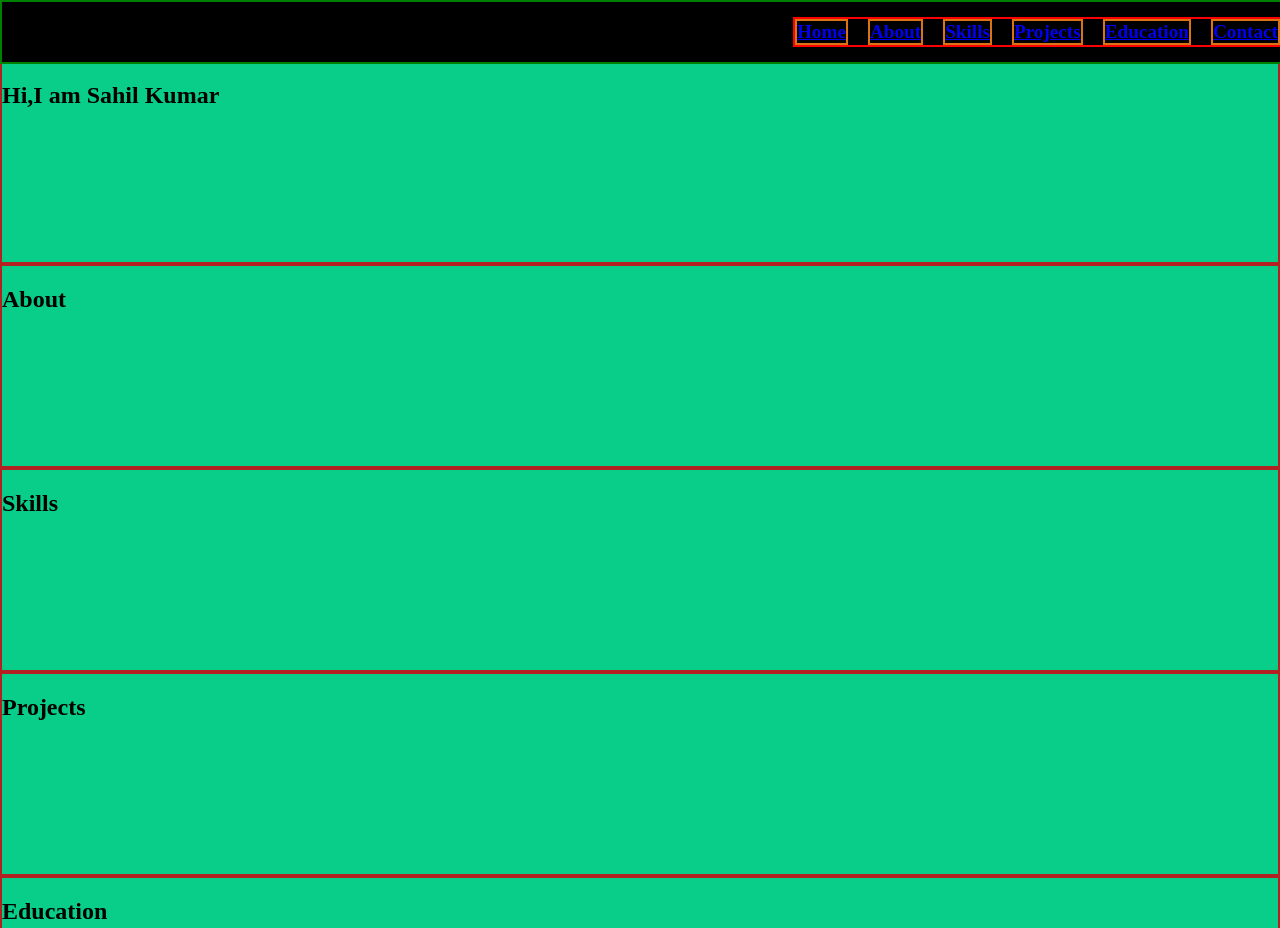
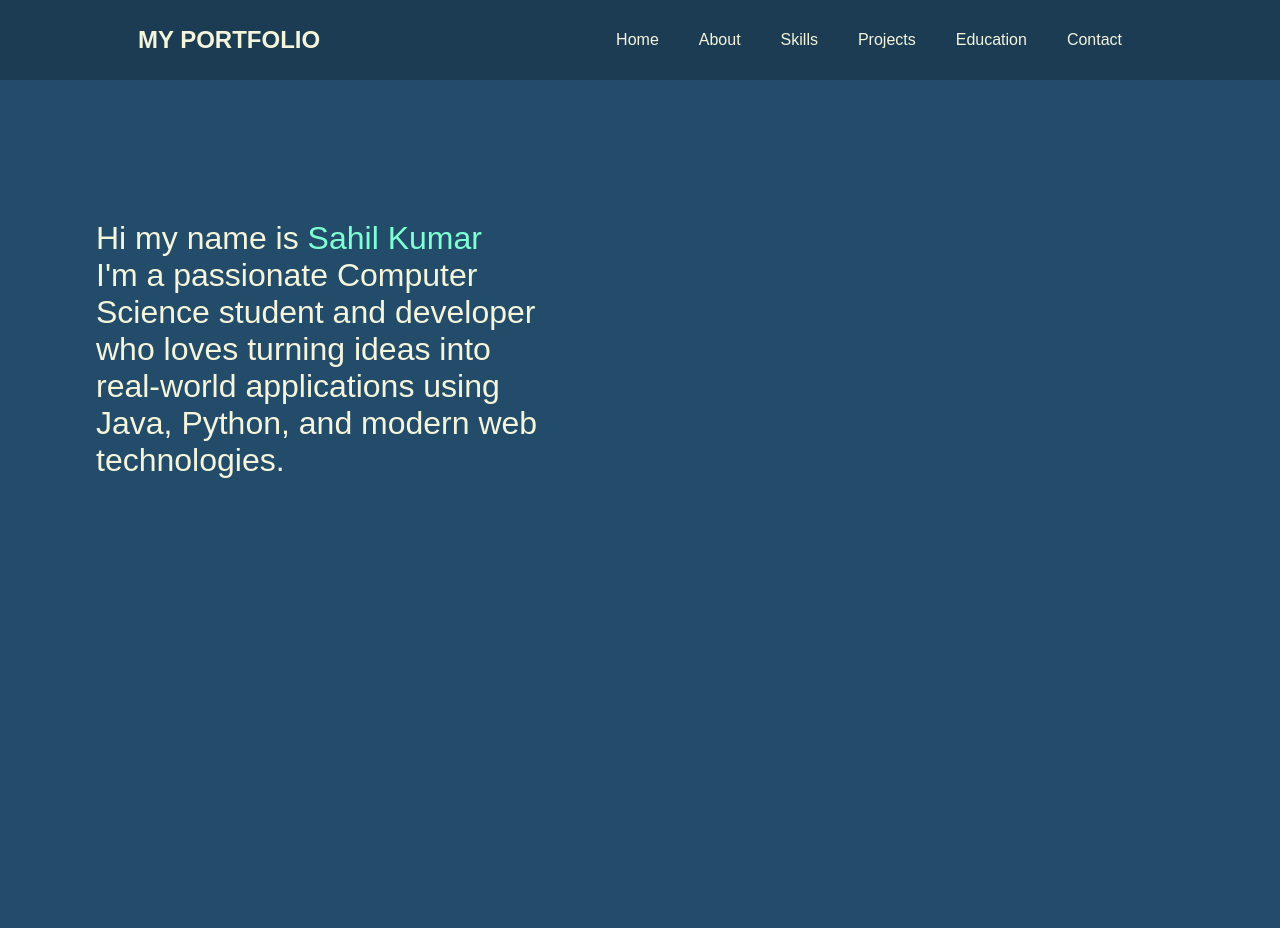
Before and after one commit to Wanderinguserxxxxxxx/Portfolio, a plain HTML site: page index.html in a window 1280 px wide. Shown: the top 928 px of the page. After the commit the page ends 800 px from the top, so only its background shows below. Drawn offline with Linux system fonts and the light colour scheme.

Commit message:
Major changes

```diff
--- a/index.html
+++ b/index.html
@@ -5,119 +5,101 @@
     <meta charset="UTF-8">
     <meta name="viewport" content="width=device-width, initial-scale=1.0">
     <title>Portfolio</title>
-    <style>
+    <Style>
+        * {
+            margin: 0px;
+            padding: 0px;
+        }
+
         body {
-            margin: 0;
-            padding: 0;
-            background: green;
+            background-color: #234C6A;
+            color: beige;
+            font-family: Arial, Helvetica, sans-serif;
             box-sizing: border-box;
         }
 
-        .navbar {
-            border: 2px solid green;
-            height: 60px;
+        nav {
             display: flex;
-            background: #000;
-            justify-content: end;
+            justify-content: space-around;
             align-items: center;
-            width: 100%;
-            position: fixed;
+            height: 80px;
+            background-color: #1B3C53;
         }
 
-        .navbar-container {
+        nav ul {
             display: flex;
-            list-style: none;
-            color: aqua;
-            border: 2px solid red;
-            margin: 0;
-            padding: 0;
-            gap: 20px;
-            font-size: larger;
-            font-weight: bolder;
+            justify-content: center;
         }
 
-        .nav-items {
-            border: 2px solid rgb(218, 115, 20);
+        nav ul li {
+            list-style: none;
+            margin: 0px 20px;
+            /* padding: 10px; */
+            /* border: 2px solid red; */
         }
 
-        main {
-            padding-top: 60px;
+        .first-section {
+            display: flex;
+            justify-content: space-around;
+            margin: 70px 0px;
         }
 
-        #Home {
-            border: 2px solid firebrick;
-            height: 200px;
-            background: #08ce89;
+        .first-section>div {
+            width: 35%;
         }
 
-        #About {
-            border: 2px solid firebrick;
-            height: 200px;
-            background: #08ce89;
+        .left-section {
+            /* background-color: #456882; */
+            font-size: 2.0rem;
+            margin: 70px 0px;
         }
 
-        #Skills {
-            border: 2px solid firebrick;
-            height: 200px;
-            background: #08ce89;
+
+        .right-section img {
+            width: 500px;
+            /* margin: 50px 0px; */
         }
 
-        #Projects {
-            border: 2px solid firebrick;
-            height: 200px;
-            background: #08ce89;
+        .purple {
+            color: aquamarine;
         }
-
-        #Education {
-            border: 2px solid firebrick;
-            height: 200px;
-            background: #08ce89;
-        }
-
-        #Contact {
-            border: 2px solid firebrick;
-            height: 200px;
-            background: #08ce89;
-        }
-    </style>
+    </Style>
 </head>
 
 <body>
     <header>
-        <div class="navbar">
-            <ul class="navbar-container">
-                <li class="nav-items"><a href="#Home">Home</a></li>
-                <li class="nav-items"><a href="#About">About</a></li>
-                <li class="nav-items"><a href="#Skills">Skills</a></li>
-                <li class="nav-items"><a href="#Project">Projects</a></li>
-                <li class="nav-items"><a href="#Education">Education</a></li>
-                <li class="nav-items"><a href="#Contact">Contact</a></li>
-            </ul>
-        </div>
+        <nav>
+            <div class="left">
+                <h2>MY PORTFOLIO</h2>
+            </div>
+            <div class="right">
+                <ul>
+                    <li>Home</li>
+                    <li>About</li>
+                    <li>Skills</li>
+                    <li>Projects</li>
+                    <li>Education</li>
+                    <li>Contact</li>
+                </ul>
+            </div>
+        </nav>
     </header>
     <main>
-        <section id="Home">
-            <h1>Hi,I am Sahil Kumar</h1>
-        </section>
-        <section id="About">
-            <h2>About</h2>
-        </section>
-        <section id="Skills">
-            <h2>Skills</h2>
-        </section>
-        <section id="Projects">
-            <h2>Projects</h2>
-        </section>
-        <section id="Education">
-            <h2>Education</h2>
-        </section>
-        <section id="Contact">
-            <h2>Contact</h2>
+        <section class="first-section">
+            <div class="left-section">
+                <div>
+                    Hi my name is <span class="purple">Sahil Kumar</span>
+                </div>
+                <div>
+                    I'm a passionate Computer Science student and developer who loves turning ideas into real-world
+                    applications using Java, Python, and modern web technologies.
+                </div>
+            </div>
+            <div class="right-section">
+                <img src="images/img1" alt="">
+            </div>
         </section>
     </main>
-    <footer>
-
-    </footer>
 </body>
 
 </html>
```
Also changed, not shown: 1 other file.
